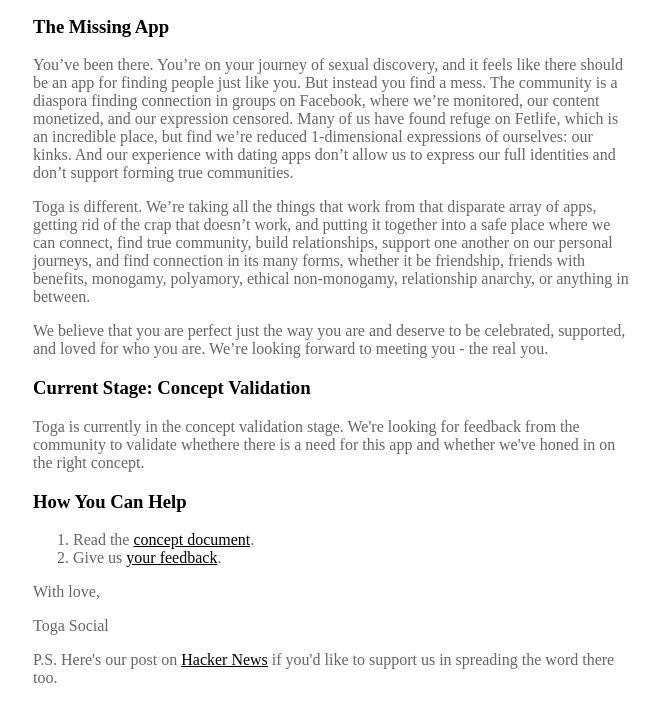
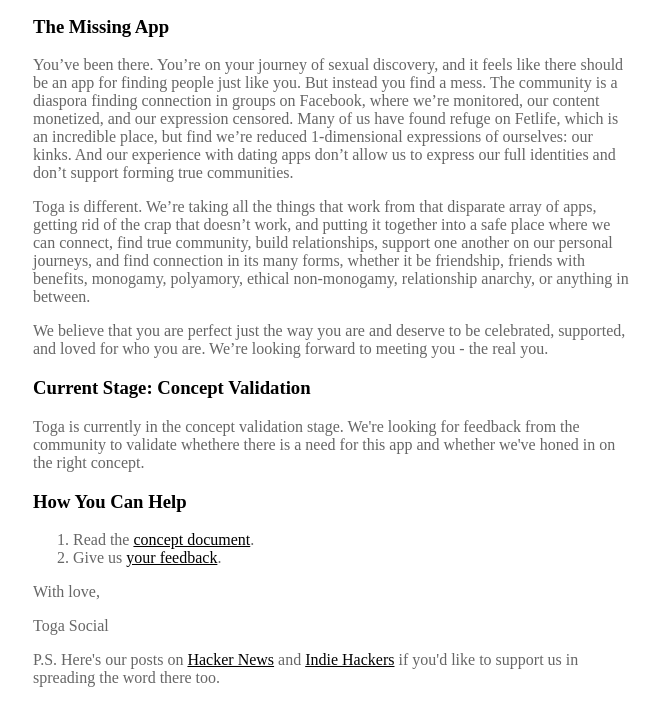
Before and after one commit to nickelcitymario/toga.social, a plain HTML site: page index.html in a window 1280 px wide. Shown: the part 187-912 px from the top of the page, without its empty margins (307-966 px from the left). Drawn offline with Linux system fonts and the light colour scheme; a web font is replaced by a local one.

Commit message:
Update index.html added Indie Hackers link

```diff
--- a/index.html
+++ b/index.html
@@ -61,7 +61,7 @@
 		</ol>
 		<p>With love,</p>
 		<p>Toga Social</p>
-		<p>P.S. Here's our post on <a href="https://news.ycombinator.com/item?id=39500890">Hacker News</a> if you'd like to support us in spreading the word there too.</p>
+		<p>P.S. Here's our posts on <a href="https://news.ycombinator.com/item?id=39500890">Hacker News</a> and <a href="https://www.indiehackers.com/post/toga-social-the-sex-positive-social-media-dating-app-efdcd3293d">Indie Hackers</a> if you'd like to support us in spreading the word there too.</p>
 	</div>
 </body>
 </html>
```
